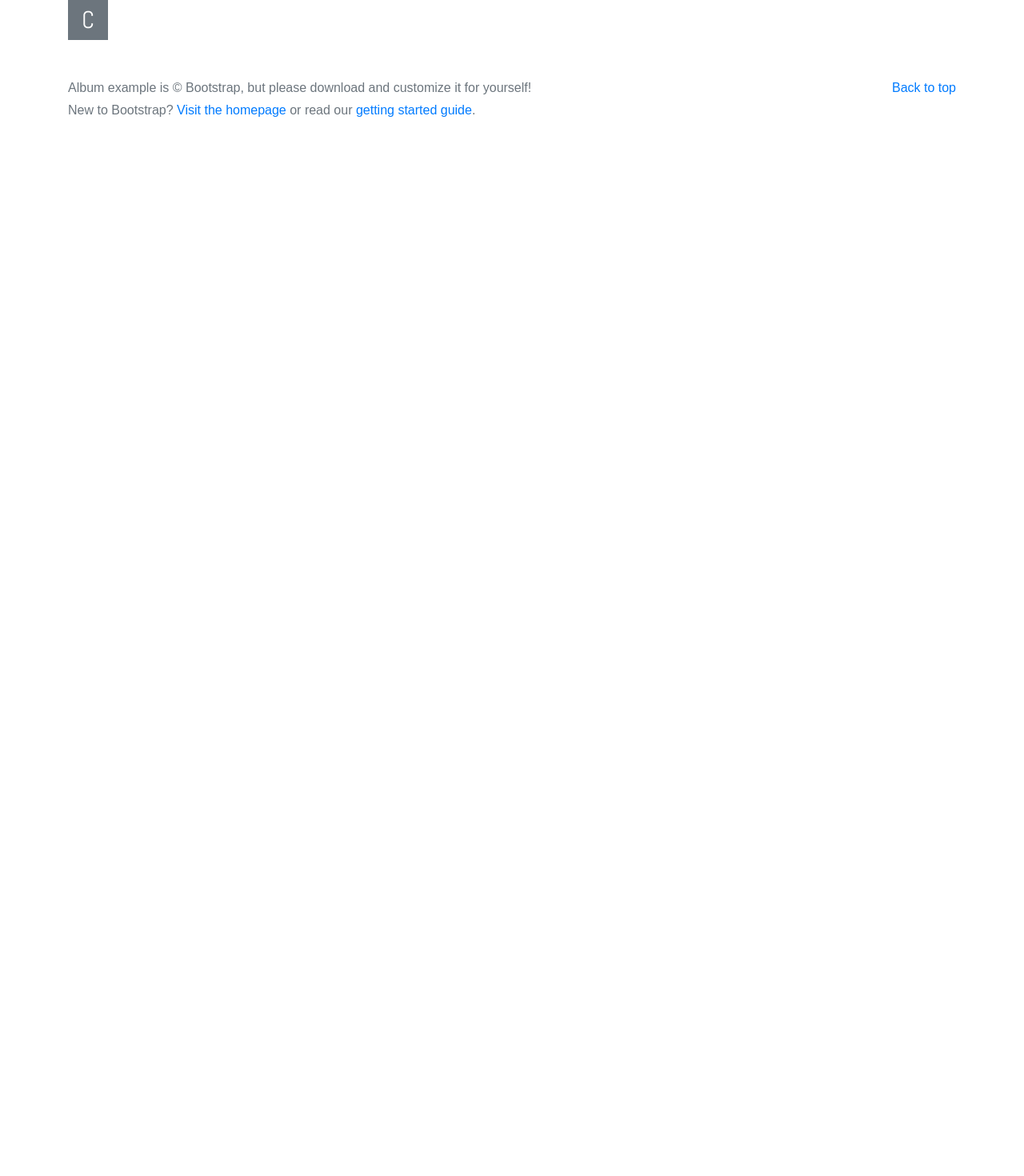
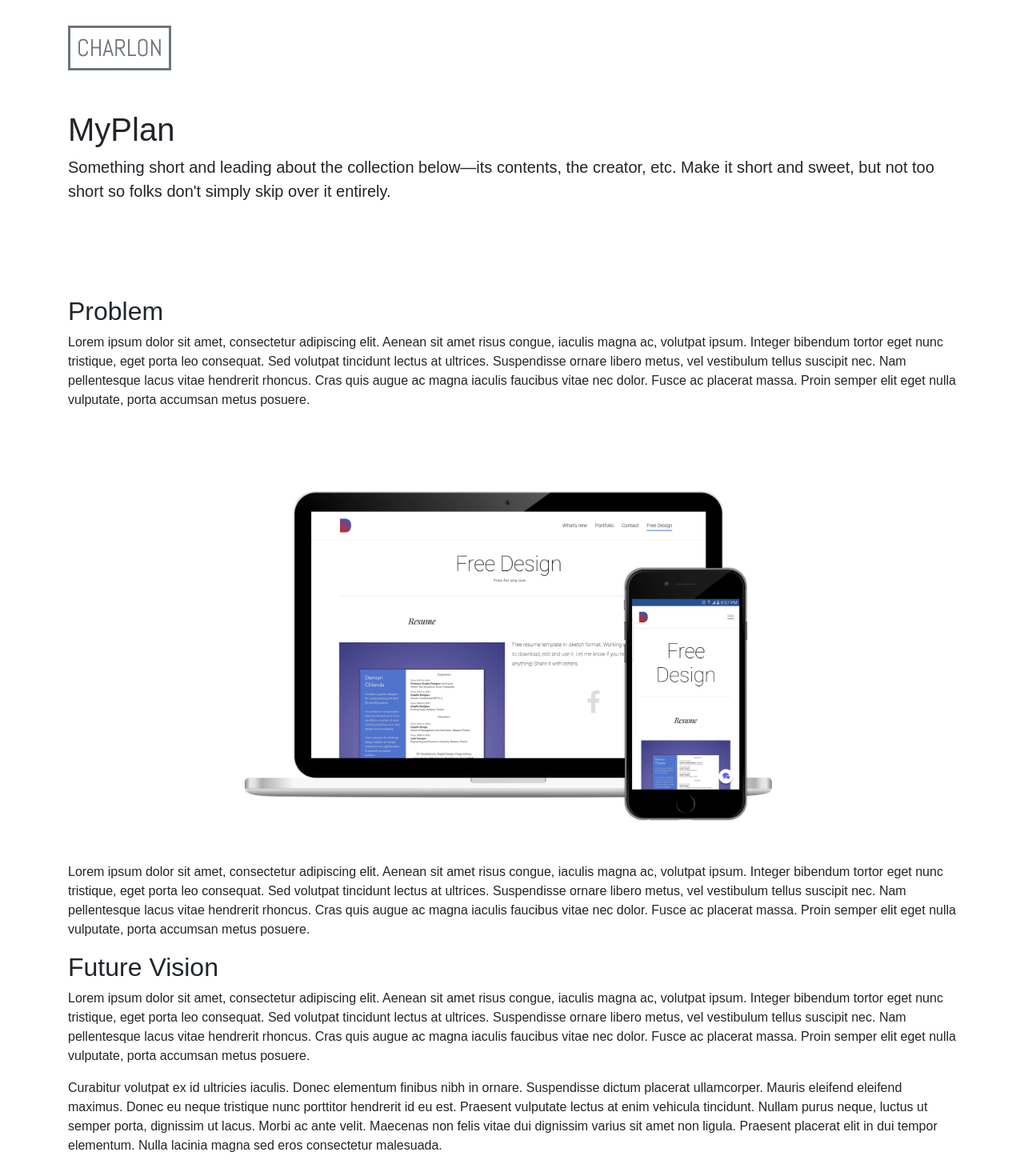
Before and after one commit to charlon/charlon.com, a React (Create React App) app in the folder portfolio/: page /portfolio/myplan in a window 1280 px wide. Shown: the top 1470 px of the page at 80% size. Before the commit the page ends 800 px from the top, so only its background shows below. Built offline with nearby package versions, Linux system fonts and the light colour scheme.

Commit message:
Removes about section and adds new portfolio subpage.

```diff
--- a/portfolio/public/index.html
+++ b/portfolio/public/index.html
@@ -64,7 +64,7 @@
 
    <nav>
      <div class="container">
-       <a href="/" >C</a>
+       <a href="/">Charlon</a>
      </div>
    </nav>
 
--- a/portfolio/src/App.js
+++ b/portfolio/src/App.js
@@ -2,16 +2,16 @@ import React from 'react'
 import { Switch, Route } from "react-router-dom"
 
 import Home from './containers/Home'
-import About from './containers/About'
 import Portfolio from './containers/Portfolio'
+import MyPlan from './containers/MyPlan'
 import Scout from './containers/Scout'
 
 const App = () => (
 
     <Switch>
       <Route exact path="/" component={Home} />
-      <Route exact path="/about" component={About} />
       <Route exact path="/portfolio" component={Portfolio} />
+      <Route exact path="/portfolio/myplan" component={MyPlan} />
       <Route exact path="/portfolio/scout" component={Scout} />
     </Switch>
 
--- a/portfolio/src/containers/About.js
+++ /dev/null
@@ -1,46 +0,0 @@
-import React from 'react'
-import '../styles/About.css'
-
-const About = () => (
-
-  <div>
-
-    <header className="about-me">
-      <div className="content">
-        <div className="container">
-          <div className="row">
-            <div className="col-md-12">
-              <h1>About Me</h1>
-              <p className="lead">Something short and leading about the collection below—its contents, the creator, etc. Make it short and sweet, but not too short so folks don't simply skip over it entirely.</p>
-            </div>
-          </div>
-        </div>
-      </div>
-    </header>
-
-    <div className="py-5 bg-light">
-      <div className="container">
-        <div className="row">
-          <div className="col-md-12">
-
-            <p>Lorem ipsum dolor sit amet, consectetur adipiscing elit. Aenean sit amet risus congue, iaculis magna ac, volutpat ipsum. Integer bibendum tortor eget nunc tristique, eget porta leo consequat. Sed volutpat tincidunt lectus at ultrices. Suspendisse ornare libero metus, vel vestibulum tellus suscipit nec. Nam pellentesque lacus vitae hendrerit rhoncus. Cras quis augue ac magna iaculis faucibus vitae nec dolor. Fusce ac placerat massa. Proin semper elit eget nulla vulputate, porta accumsan metus posuere.</p>
-
-            <p>Curabitur volutpat ex id ultricies iaculis. Donec elementum finibus nibh in ornare. Suspendisse dictum placerat ullamcorper. Mauris eleifend eleifend maximus. Donec eu neque tristique nunc porttitor hendrerit id eu est. Praesent vulputate lectus at enim vehicula tincidunt. Nullam purus neque, luctus ut semper porta, dignissim ut lacus. Morbi ac ante velit. Maecenas non felis vitae dui dignissim varius sit amet non ligula. Praesent placerat elit in dui tempor elementum. Nulla lacinia magna sed eros consectetur malesuada.</p>
-
-            <ul>
-              <li><a href="/portfolio" className="btn btn-secondary my-2">view portfolio</a></li>
-              <li><a href="/cpalacay-resume.pdf" className="btn btn-secondary my-2">view my resume</a></li>
-            </ul>
-
-          </div>
-
-        </div>
-      </div>
-    </div>
-
-  </div>
-
-)
-
-
-export default About
--- a/portfolio/src/containers/Home.js
+++ b/portfolio/src/containers/Home.js
@@ -14,9 +14,9 @@ const Home = () => (
         <div className="container">
           <div className="row">
             <div className="col-md-6 ooops">
-              <h1 className="">Charlon Palacay</h1>
-              <p className="lead">Product Designer currently working in Seattle, Washington. I have a passion for creating and designing positive user experiences.</p>
-              <p><a href="/about" className="btn btn-outline-secondary">more about me</a></p>
+              <h1 className="sr-only">Charlon Palacay</h1>
+              <p className="lead">Hello! I'm <strong>Charlon Palacay</strong>, a product designer and front-end developer from Seattle, Washington. I have a passion for creating and designing positive user experiences.</p>
+              <p><a href="/portfolio" className="btn btn-outline-secondary">view portfolio</a></p>
             </div>
             <div className="col-md-6 blah">
               &nbsp;
@@ -74,7 +74,6 @@ const Home = () => (
             </div>
 
             <div className="offset-md-2 col-md-8 text-center">
-              <a href="/portfolio" className="btn btn-outline-secondary">view my portfolio</a>&nbsp;&nbsp;
               <a href="/cpalacay-resume.pdf" className="btn btn-outline-secondary">download resume</a>
             </div>
 
--- /dev/null
+++ b/portfolio/src/containers/MyPlan.js
@@ -0,0 +1,49 @@
+import React from 'react'
+
+const MyPlan = () => (
+  <div>
+
+    <header className="">
+      <div className="content">
+        <div className="container">
+          <div className="row">
+            <div className="col-md-12">
+              <h1 className="">MyPlan</h1>
+              <p className="lead">Something short and leading about the collection below—its contents, the creator, etc. Make it short and sweet, but not too short so folks don't simply skip over it entirely.</p>
+            </div>
+          </div>
+        </div>
+      </div>
+    </header>
+
+  <section id="where" className="">
+    <div className="content">
+      <div className="container">
+        <div className="row">
+
+          <div className="col-md-12">
+
+            <h2>Problem</h2>
+            <p>Lorem ipsum dolor sit amet, consectetur adipiscing elit. Aenean sit amet risus congue, iaculis magna ac, volutpat ipsum. Integer bibendum tortor eget nunc tristique, eget porta leo consequat. Sed volutpat tincidunt lectus at ultrices. Suspendisse ornare libero metus, vel vestibulum tellus suscipit nec. Nam pellentesque lacus vitae hendrerit rhoncus. Cras quis augue ac magna iaculis faucibus vitae nec dolor. Fusce ac placerat massa. Proin semper elit eget nulla vulputate, porta accumsan metus posuere.</p>
+
+            <div className="text-center"><img className="" src="/macbook-iphone.png" width="900" alt="Card cap" /></div>
+
+            <p>Lorem ipsum dolor sit amet, consectetur adipiscing elit. Aenean sit amet risus congue, iaculis magna ac, volutpat ipsum. Integer bibendum tortor eget nunc tristique, eget porta leo consequat. Sed volutpat tincidunt lectus at ultrices. Suspendisse ornare libero metus, vel vestibulum tellus suscipit nec. Nam pellentesque lacus vitae hendrerit rhoncus. Cras quis augue ac magna iaculis faucibus vitae nec dolor. Fusce ac placerat massa. Proin semper elit eget nulla vulputate, porta accumsan metus posuere.</p>
+
+            <h2>Future Vision</h2>
+            <p>Lorem ipsum dolor sit amet, consectetur adipiscing elit. Aenean sit amet risus congue, iaculis magna ac, volutpat ipsum. Integer bibendum tortor eget nunc tristique, eget porta leo consequat. Sed volutpat tincidunt lectus at ultrices. Suspendisse ornare libero metus, vel vestibulum tellus suscipit nec. Nam pellentesque lacus vitae hendrerit rhoncus. Cras quis augue ac magna iaculis faucibus vitae nec dolor. Fusce ac placerat massa. Proin semper elit eget nulla vulputate, porta accumsan metus posuere.</p>
+
+            <p>Curabitur volutpat ex id ultricies iaculis. Donec elementum finibus nibh in ornare. Suspendisse dictum placerat ullamcorper. Mauris eleifend eleifend maximus. Donec eu neque tristique nunc porttitor hendrerit id eu est. Praesent vulputate lectus at enim vehicula tincidunt. Nullam purus neque, luctus ut semper porta, dignissim ut lacus. Morbi ac ante velit. Maecenas non felis vitae dui dignissim varius sit amet non ligula. Praesent placerat elit in dui tempor elementum. Nulla lacinia magna sed eros consectetur malesuada.</p>
+
+          </div>
+
+        </div>
+      </div>
+    </div>
+  </section>
+
+</div>
+
+)
+
+export default MyPlan
--- a/portfolio/src/containers/Portfolio.js
+++ b/portfolio/src/containers/Portfolio.js
@@ -28,7 +28,7 @@ const Portfolio = () => (
                 <p className="card-text">This is a wider card with supporting text below as a natural lead-in to additional content. This content is a little bit longer.</p>
                 <div className="d-flex justify-content-between align-items-center">
                   <div className="btn-group">
-                    <button type="button" className="btn btn-sm btn-outline-secondary">View</button>
+                    <a href="/portfolio/myplan" className="btn btn-sm btn-outline-secondary">View MyPlan</a>
                   </div>
                   <small className="text-muted">9 mins</small>
                 </div>
--- a/portfolio/src/styles/About.scss
+++ /dev/null
@@ -1,5 +0,0 @@
-.about-me {
-  //background: url("/IMG_1733.jpg") no-repeat;
-  background-size: cover;
-  background-position: left center;
-}
--- a/portfolio/src/styles/Home.scss
+++ b/portfolio/src/styles/Home.scss
@@ -28,9 +28,8 @@
           background-size: 125%;
 
           @media (min-width: 768px) {
-            margin-top: 50px;
             height: 50vh;
-            background-position: bottom;
+            background-position: bottom left;
             background-size: contain;
           }
 
--- a/portfolio/src/styles/index.scss
+++ b/portfolio/src/styles/index.scss
@@ -15,17 +15,19 @@ nav {
   right: 20px;
   z-index: 1;*/
 
+  margin-top: 2rem;
+
   a {
       font-family: 'Abel', sans-serif;
       font-size: 30px;
       text-transform: uppercase;
-      background-color: #6c757d;
+      background-color: #fff;
       line-height: 50px;
-      width: 50px;
       text-align: center;
       padding: 0 8px;
       display: inline-block;
-      color: #fff;
+      color: #6c757d;
+      border: solid 3px #6c757d;
       text-decoration: none;
 
       &:hover {
```
